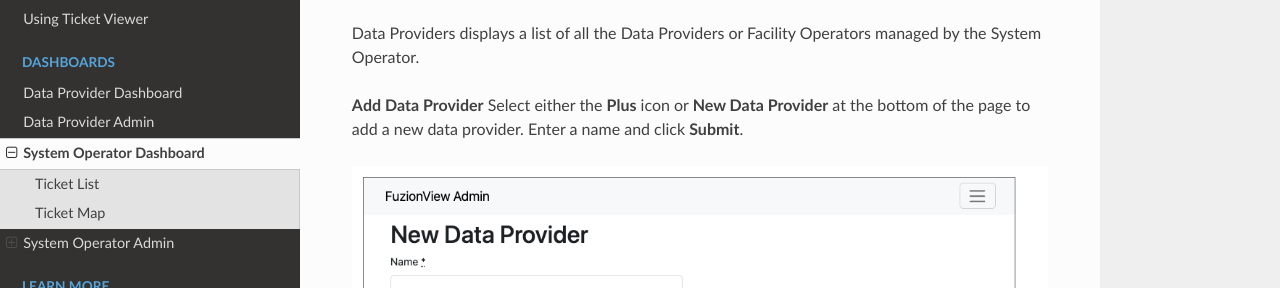
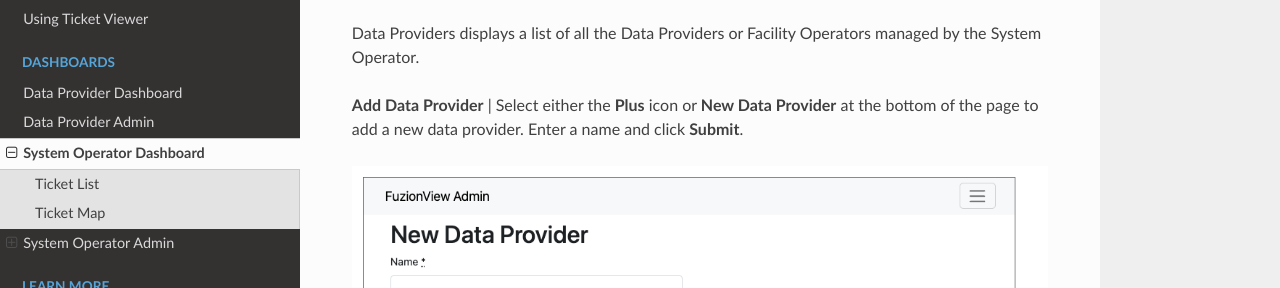
Before and after one commit to FuzionView/FV-Docs, a Sphinx documentation site: the page built from source/SystemOperator.rst, in a window 1280 px wide and 900 px high, scrolled down 2395 px. Shown: the part 162-450 px from the top of the window. Built offline with Sphinx 7.4.7 and the Read the Docs theme 2.0.0, drawn with Linux system fonts in a browser that asks for light colours.

Commit message:
More fun with line breaks

```diff
--- a/source/SystemOperator.rst
+++ b/source/SystemOperator.rst
@@ -56,7 +56,7 @@
 Data Providers displays a list of all the Data Providers or Facility Operators managed by the System Operator.
 
 **Add Data Provider**
-Select either the **Plus** icon or **New Data Provider** at the bottom of the page to add a new data provider.
+| Select either the **Plus** icon or **New Data Provider** at the bottom of the page to add a new data provider.
 Enter a name and click **Submit**.
 
 .. figure:: /_static/SOAdmin1_NewDataProvider1.png
```
